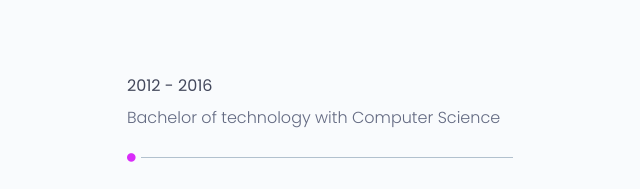
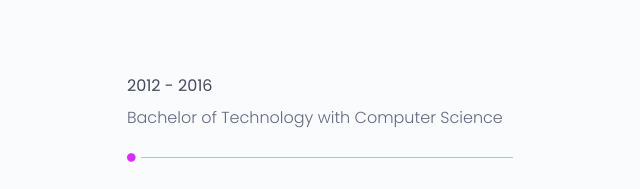
Before and after one commit to najmuddinkaishar/najmu, a plain HTML site: page index.html in a window 1280 px wide. Shown: the part 2585-2774 px from the top of the page, 320-960 px from the left. Drawn offline with nearby package versions, Linux system fonts and the light colour scheme.

Commit message:
Update index.html

```diff
--- a/index.html
+++ b/index.html
@@ -235,7 +235,7 @@ Development Practices: Employed best practices in coding, testing, and deploymen
 							<div class="single-horizontal-timeline">
 								<div class="experience-time">
 									<h2>2012 - 2016</h2>
-									<h3>bachelor <span>of Technology With</span> computer science</h3>
+									<h3>bachelor <span>of </span> Technology <span>with </span>  computer science</h3>
 								</div><!--/.experience-time-->
 								<div class="timeline-horizontal-border">
 									<i class="fa fa-circle" aria-hidden="true"></i>
```
